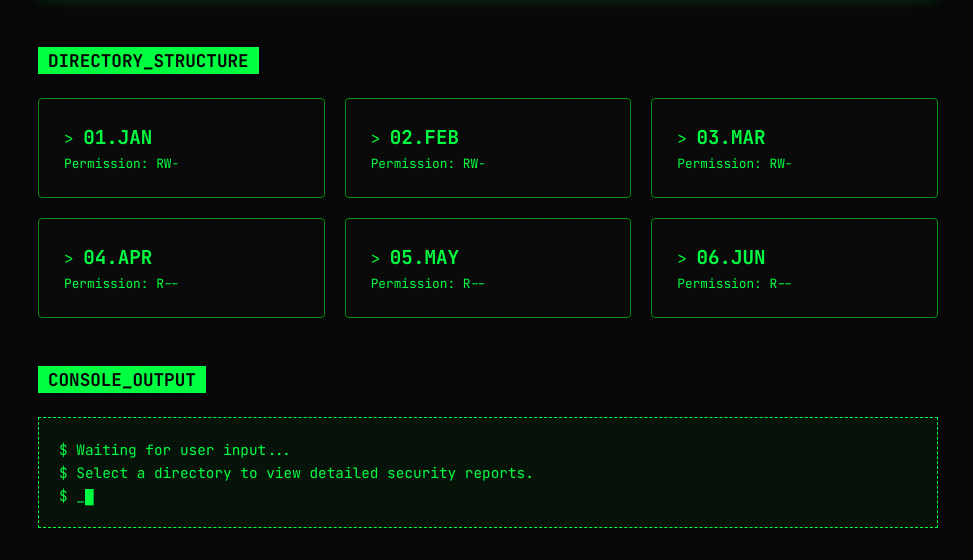
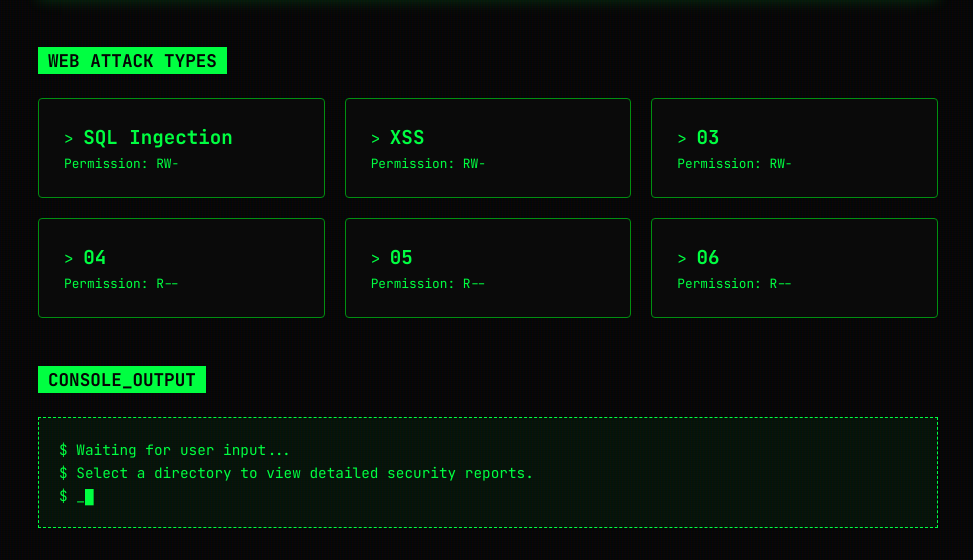
Before and after one commit to baeseojin/web-hacking-study-til, a plain HTML site: page index.html in a window 1280 px wide. Shown: the part 965-1525 px from the top of the page, without its empty margins (152-1125 px from the left). Drawn offline with Linux system fonts and the light colour scheme.

Commit message:
Update index.html

```diff
--- a/index.html
+++ b/index.html
@@ -144,7 +144,7 @@
 
   <header>
     <h1>[ Seojin's Security Blog ]</h1>
-    <p>Target: Web_Hacking_Study_TIL_v1.0.4</p>
+    <p>Target: Web_Hacking_Study_TIL_v1.0</p>
   </header>
 
   <main>
@@ -153,30 +153,30 @@
       <img src="https://ghchart.rshah.org/58a6ff/baeseojin" alt="GitHub Chart">
     </section>
 
-    <div class="section-title">Directory_Structure</div>
+    <div class="section-title">Web Attack Types</div>
     <section class="month-grid">
       <a href="Jan/january.html" class="month-card">
-        <span class="number">01.JAN</span>
+        <span class="number">SQL Ingection</span>
         <span class="label">Permission: RW-</span>
       </a>
       <a href="february.html" class="month-card">
-        <span class="number">02.FEB</span>
+        <span class="number">XSS</span>
         <span class="label">Permission: RW-</span>
       </a>
       <a href="march.html" class="month-card">
-        <span class="number">03.MAR</span>
+        <span class="number">03</span>
         <span class="label">Permission: RW-</span>
       </a>
       <a href="april.html" class="month-card">
-        <span class="number">04.APR</span>
+        <span class="number">04</span>
         <span class="label">Permission: R--</span>
       </a>
       <a href="may.html" class="month-card">
-        <span class="number">05.MAY</span>
+        <span class="number">05</span>
         <span class="label">Permission: R--</span>
       </a>
       <a href="june.html" class="month-card">
-        <span class="number">06.JUN</span>
+        <span class="number">06</span>
         <span class="label">Permission: R--</span>
       </a>
     </section>
```
